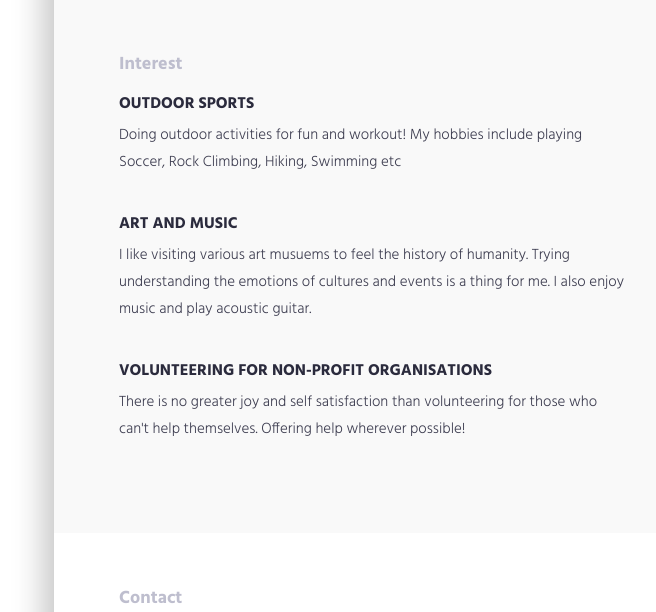
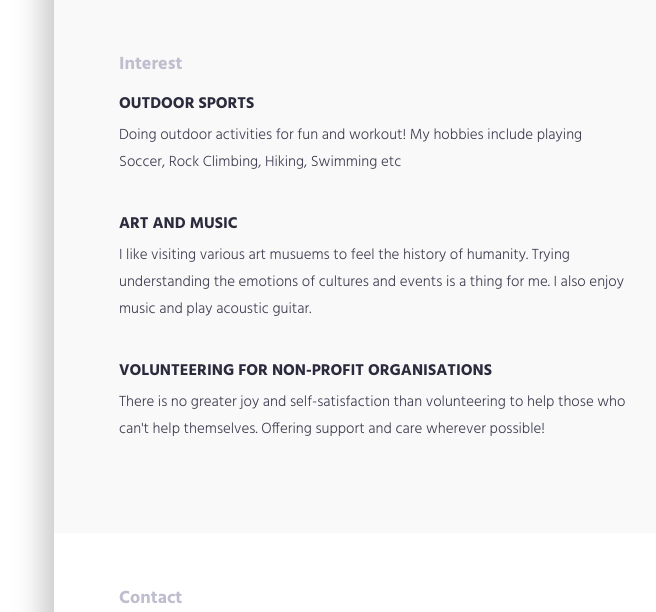
Before and after one commit to abilashgt/profilephp, a PHP site: page / in a window 1280 px wide. Shown: the part 2814-3426 px from the top of the page, without its empty margins (586-1242 px from the left). Run offline with PHP 8.4, Linux system fonts and the light colour scheme.

Commit message:
update interests again

```diff
--- a/index.php
+++ b/index.php
@@ -369,8 +369,8 @@
                 <div class="content-item">
                     <h3>Volunteering for Non-Profit Organisations</h3>
                     <p>
-                        There is no greater joy and self satisfaction than volunteering for those who can't help themselves.
-                        Offering help wherever possible!
+                        There is no greater joy and self-satisfaction than volunteering to help those who can't help themselves.
+                        Offering support and care wherever possible!
                     </p>
                 </div>
             </div>
```
